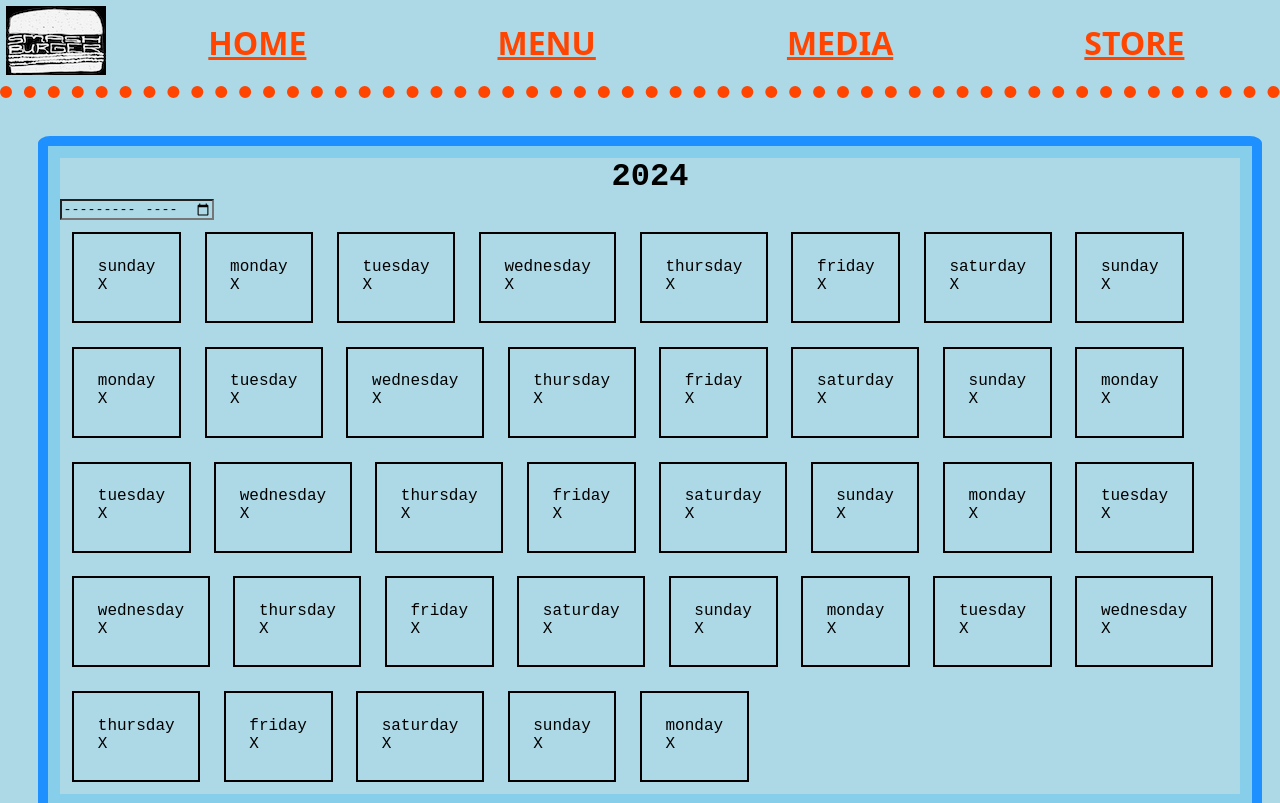
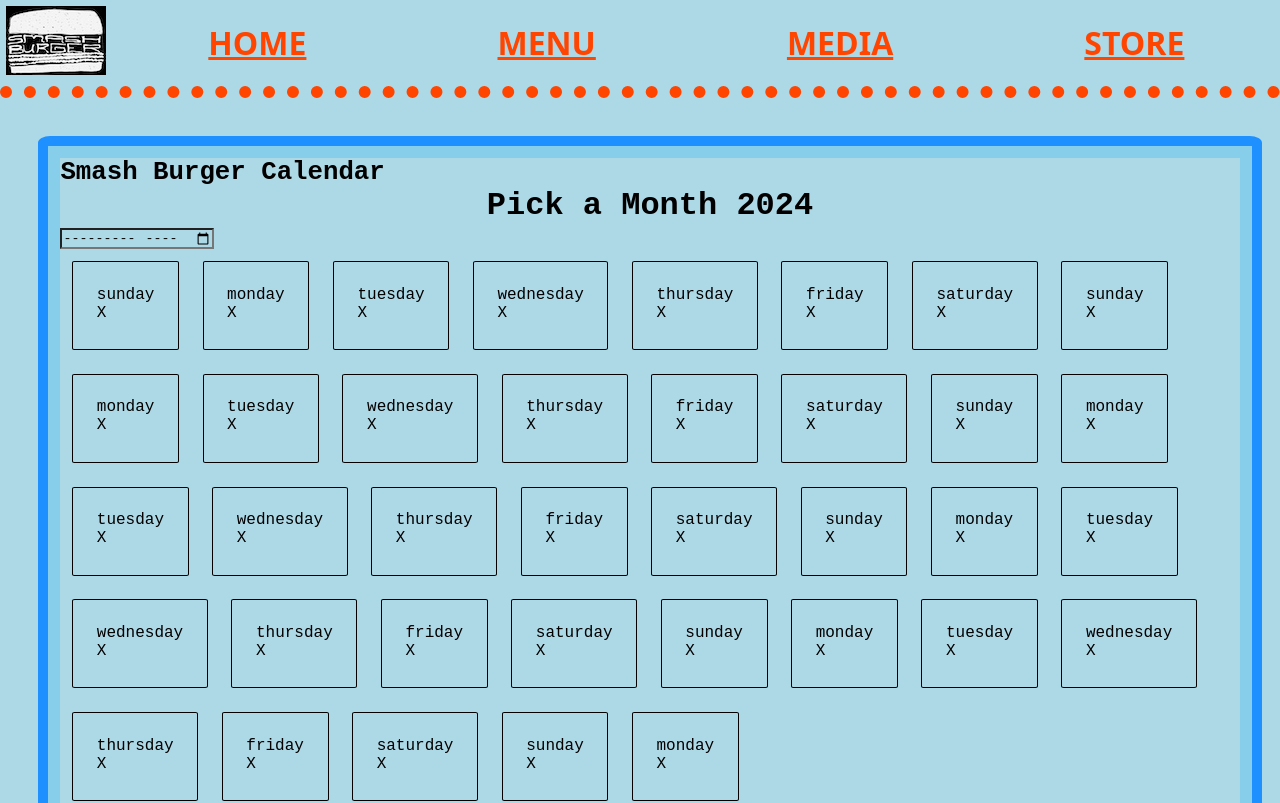
Before and after one commit to hightowerbuilds/smash-burger-app, a React (Vite) app: page / in a window 1280 px wide. Shown: the top 803 px of the page. Built offline with nearby package versions, Linux system fonts and the light colour scheme; a web font is replaced by a local one.

Commit message:
calendar adjustments

```diff
--- a/src/components/Calendar/Calendar.css
+++ b/src/components/Calendar/Calendar.css
@@ -9,7 +9,7 @@
     width: 100%;
     display: flex;
     justify-content: center;
-    font-family: 'Courier New', Courier, monospace;
+    font-family:  monospace;
     font-weight: 900;
     font-size: 32px;
 }
@@ -17,7 +17,8 @@
 .calendarDayBox {
     height: 5vh;
     width: fit-content;
-    border: 2px black solid;
+    border: 1px black solid;
+    border-radius: 2%;
     margin: 1%;
     padding: 2%;
 }
--- a/src/components/Calendar/Calendar.jsx
+++ b/src/components/Calendar/Calendar.jsx
@@ -8,6 +8,7 @@
 const [ monthLength, setMonthLength ] = useState(0);
 const [selectedMonth, setSelectedMonth] = useState('');
 const [ refresh, setRefresh] = useState(true)
+
 
 const months = [
     '2024-01',
@@ -104,6 +105,36 @@
     saturday: days.map(dayData => [dayData[0], dayData[1] - 6] ),
 }
 
+const nameSwitch = (selectedMonth) => {
+    if (selectedMonth === '2024-01') {
+        return 'January'
+    } else if (selectedMonth === '2024-02') {
+        return 'February'
+    } else if (selectedMonth === '2024-03') {
+        return 'March'
+    } else if (selectedMonth === '2024-04') {
+        return 'April'
+    } else if (selectedMonth === '2024-05') {
+        return 'May'
+    } else if (selectedMonth === '2024-06') {
+        return 'June'
+    } else if (selectedMonth === '2024-07') {
+        return 'July'
+    } else if (selectedMonth === '2024-08') {
+        return 'August'
+    } else if (selectedMonth === '2024-09') {
+        return 'September'
+    } else if (selectedMonth === '2024-10') {
+        return 'October'
+    } else if (selectedMonth === '2024-11') {
+        return 'November'
+    } else if (selectedMonth === '2024-12'){
+        return 'December'
+    } else {
+        return 'Pick a Month'
+    }
+}
+
 const week = (monthLength, first ) => {
         if (!first) {
           return( newDays['sunday'].map((day) => (
@@ -133,7 +164,8 @@
 
   return (
     <div className="calendarMainBox">
-    <p className='calendarHeading'>{selectedMonth} 2024</p>
+        <h3>Smash Burger Calendar</h3>
+    <p className='calendarHeading'>{nameSwitch(selectedMonth)} 2024</p>
     {
     refresh ?
     <div>
@@ -150,7 +182,7 @@
       </datalist>
     </div> :
     <button onClick={refreshButton}>
-        refresh
+       CHOOSE A NEW MONTH
     </button>
     }
 
--- a/src/pages/HomePage/HomePage.jsx
+++ b/src/pages/HomePage/HomePage.jsx
@@ -15,6 +15,12 @@
     <div className='homePageSectionSubBox'>
 
         <Calendar />
+
+
+    </div>
+    <div className='homePageSectionSubBox'>
+
+
         <Gallery />
 
     </div>
```
